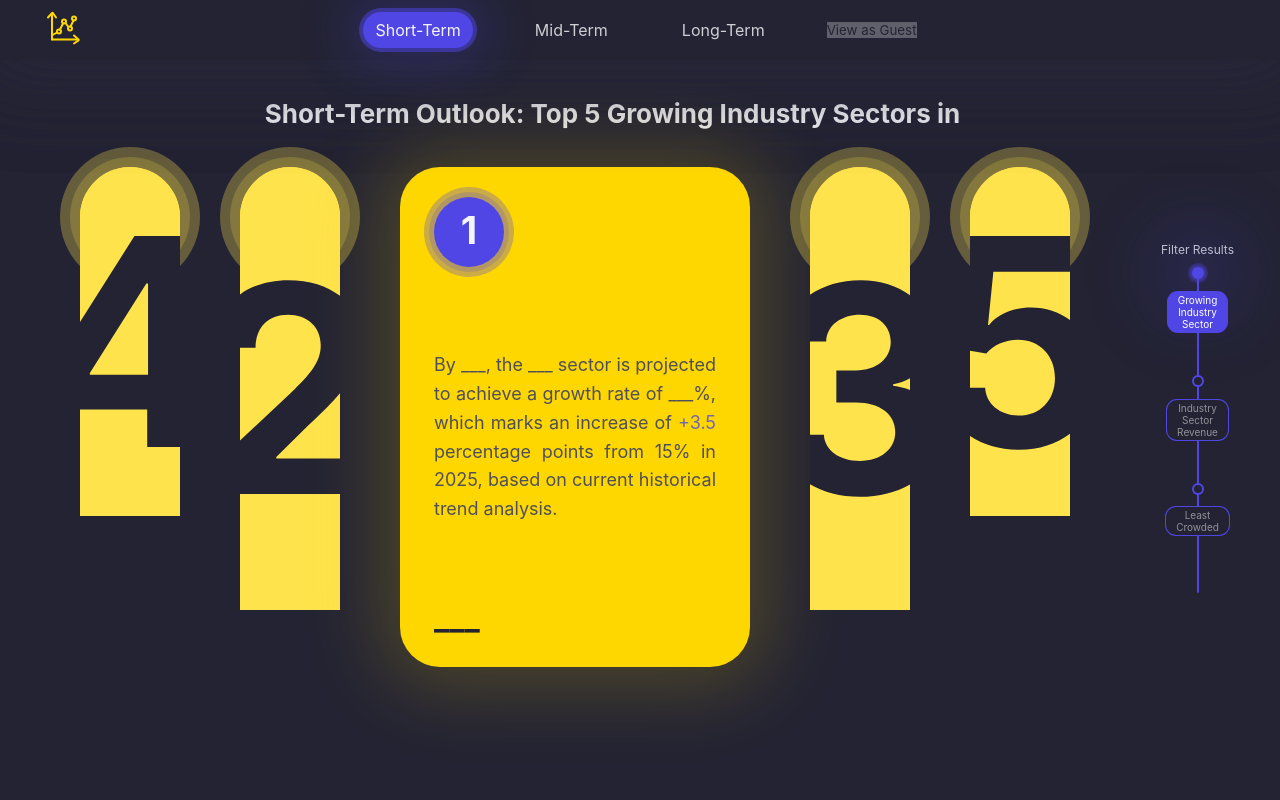
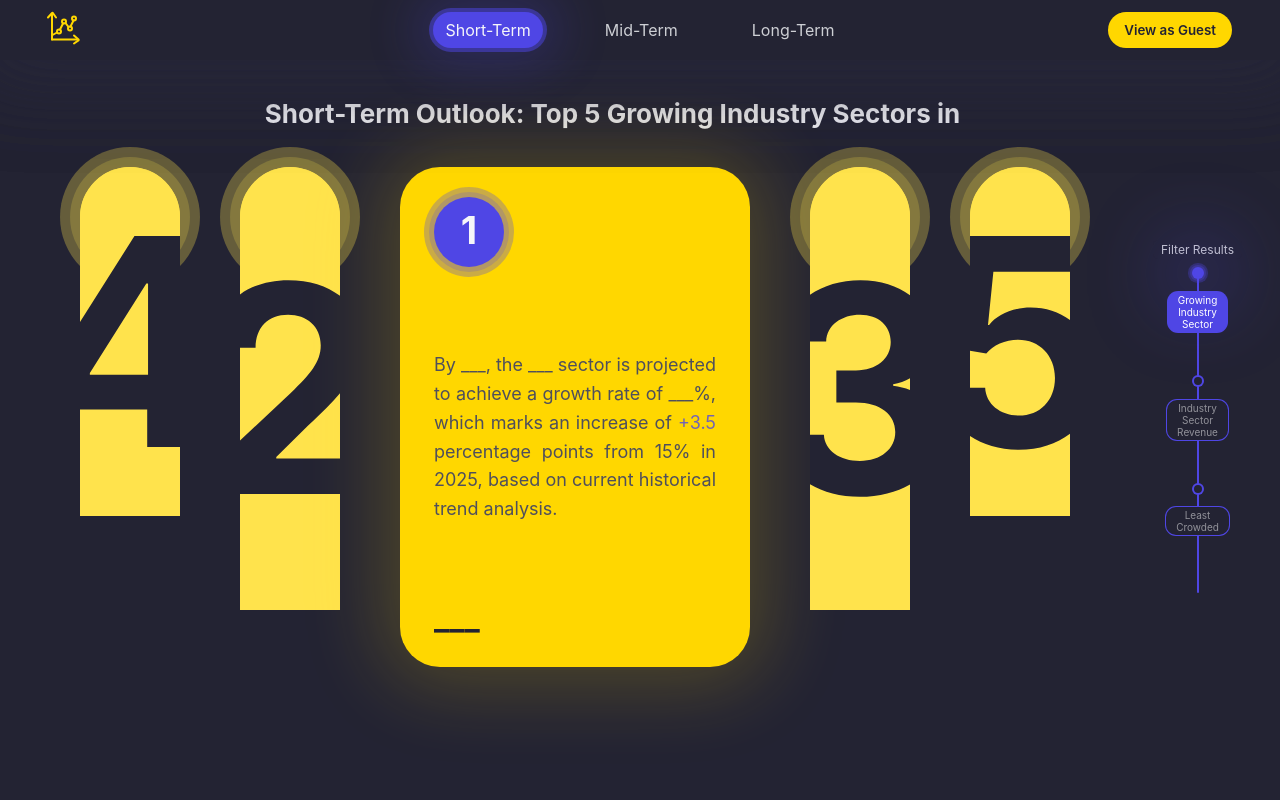
Before and after one commit to p3uj/BizTrend-Forecast, a React (Vite) app in the folder frontend/: page /home in a window 1280 px wide. Shown: the top 800 px of the page. Built offline with nearby package versions, Linux system fonts and the light colour scheme; no server answers.

Commit message:
UI: Add styling for view-as-guest button in the Navbar

```diff
--- a/frontend/src/css/NavBar.css
+++ b/frontend/src/css/NavBar.css
@@ -90,6 +90,16 @@ nav .tooltip {
   cursor: default;
 }
 
+.view-as-guest {
+  padding: 10px 16px;
+  border-radius: 40px;
+  background-color: var(--forecast-active-color);
+  font-weight: 600;
+
+  position: absolute;
+  right: 48px;
+}
+
 .profile-menu {
   display: flex;
   flex-direction: column;
```
